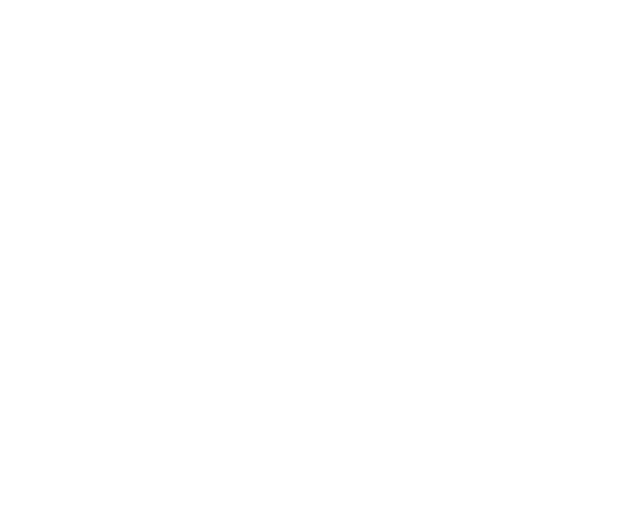
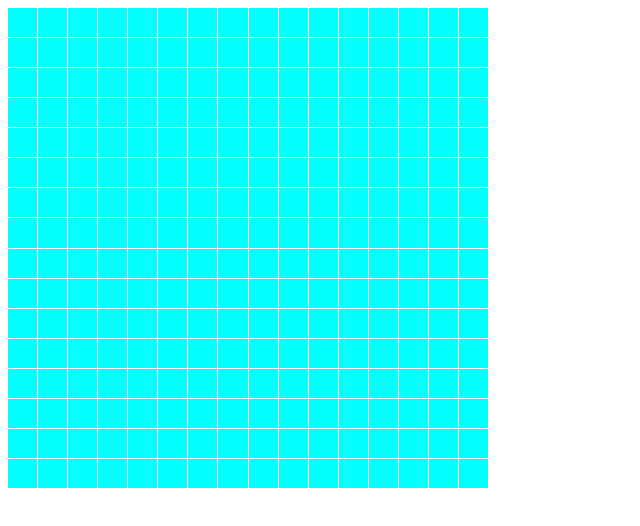
Before and after one commit to SevenGriphon/Etch-A-Sketch, a plain HTML site: page index.html in a window 1280 px wide. Shown: the whole page, without its empty margins (0-640 px from the left). Drawn offline with Linux system fonts and the light colour scheme.

Commit message:
Add functionality to create a grid

```diff
--- a/index.html
+++ b/index.html
@@ -4,10 +4,10 @@
     <meta charset="UTF-8">
     <meta name="viewport" content="width=device-width, initial-scale=1.0">
     <title>Etch-A-Sketch</title>
-    <script src="script.js"></script>
+    <script src="script.js" defer></script>
     <link rel="stylesheet" href="styles.css">
 </head>
 <body>
-
+    <div class="container"></div>
 </body>
 </html>
--- a/script.js
+++ b/script.js
@@ -0,0 +1,12 @@
+const container = document.querySelector(".container")
+
+
+for (let y = 0; y < 16; y++) {
+    const row = document.createElement("div")
+    row.classList.add("row")
+    for (let i = 0; i < 16; i++) {
+        const div = document.createElement("div")
+        row.appendChild(div)
+    }
+    container.appendChild(row)
+}
--- a/styles.css
+++ b/styles.css
@@ -0,0 +1,18 @@
+.container {
+    display: flex;
+    flex-direction: column;
+    gap: 1px;
+    height: 480px;
+    width: 480px;
+}
+
+.row {
+    display: flex;
+    height: 80px;
+    gap: 1px;
+}
+
+.container .row div {
+    background-color: aqua;
+    flex: 1;
+}
```
